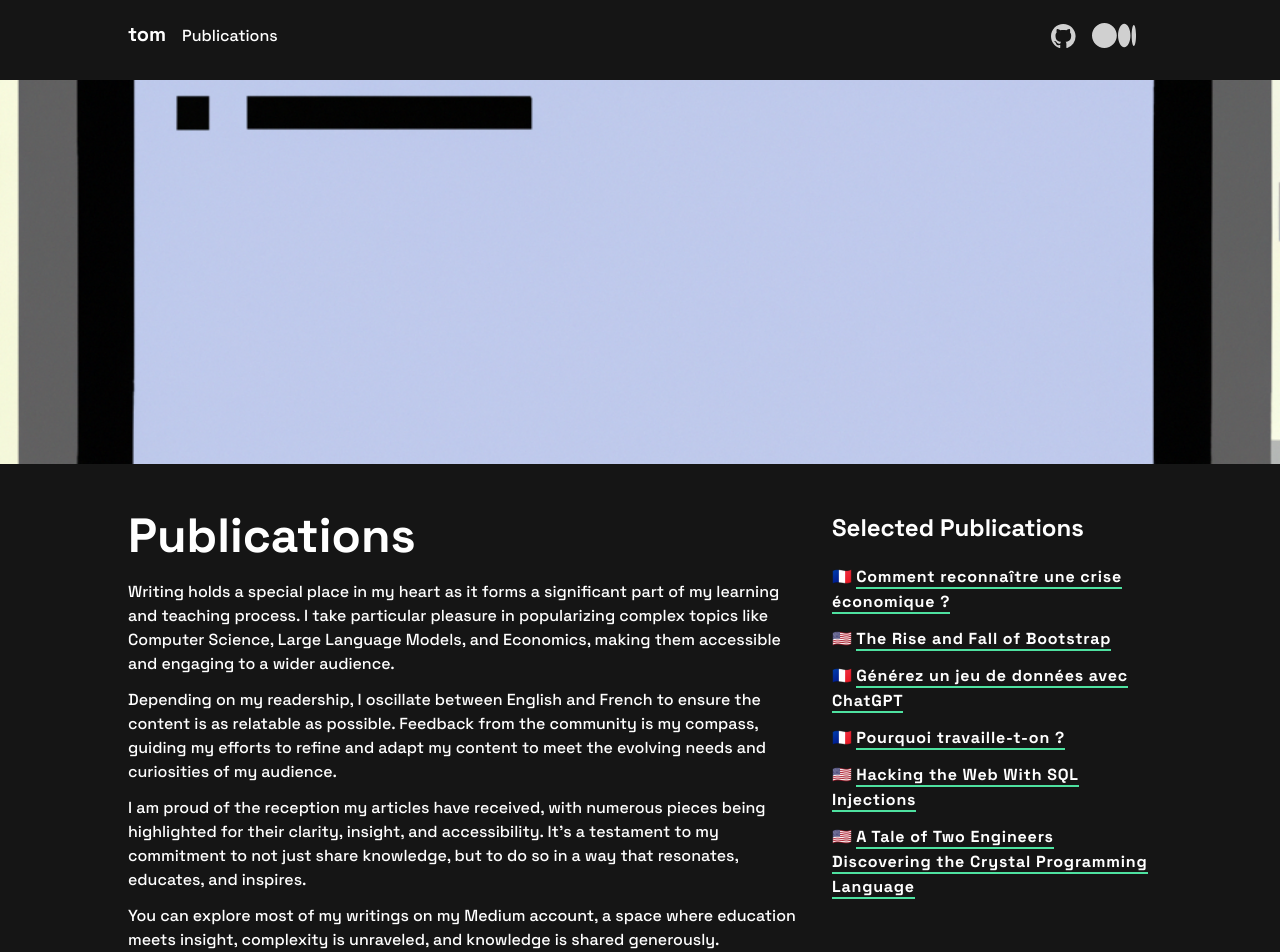
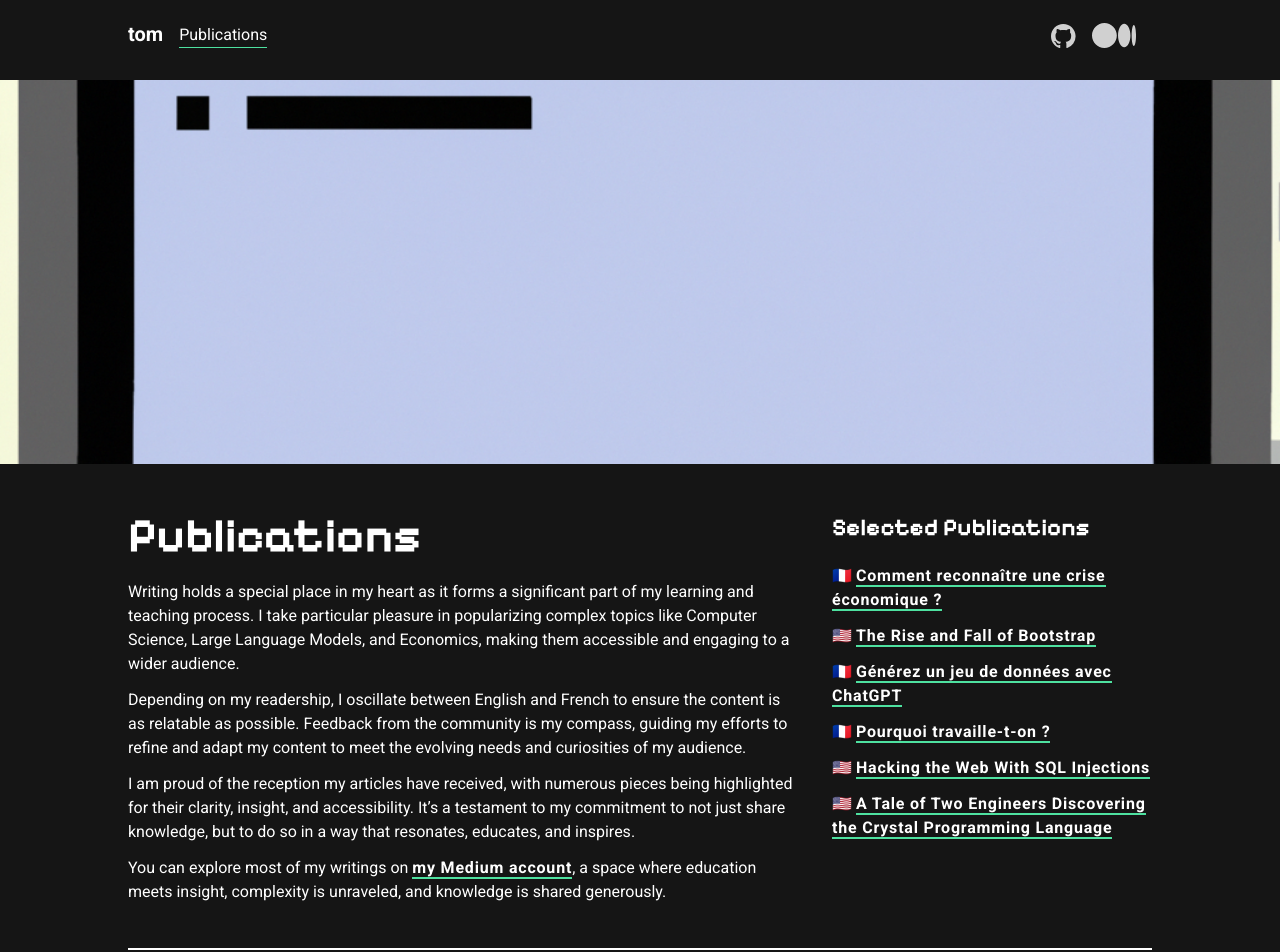
Before and after one commit to tdimnet/tdimnet.github.io, a React (Vite) app: page /publications in a window 1280 px wide. Shown: the top 952 px of the page. Built offline with nearby package versions, Linux system fonts and the light colour scheme.

Commit message:
Playing with the publication page layout

```diff
--- a/src/components/Header/index.tsx
+++ b/src/components/Header/index.tsx
@@ -1,4 +1,4 @@
-import { Link } from "react-router-dom";
+import { Link, useLocation } from "react-router-dom";
 import CustomLink from "../Link";
 
 import Heading from "../Heading";
@@ -7,6 +7,8 @@ import GithubIcon from "../../icons/Github";
 import MediumIcon from "../../icons/Medium";
 
 function Component() {
+  const { pathname } = useLocation();
+
   return (
     <header className="row-span-1">
       <nav>
@@ -18,7 +20,15 @@ function Component() {
           </li>
           <li className="mr-4">
             <Link to="/publications">
-              <Paragraph>Publications</Paragraph>
+              <Paragraph
+                css={
+                  pathname === "/publications"
+                    ? "border-b border-b-secondary"
+                    : ""
+                }
+              >
+                Publications
+              </Paragraph>
             </Link>
           </li>
           <li className="ml-auto mr-4">
--- a/src/pages/Publications/index.tsx
+++ b/src/pages/Publications/index.tsx
@@ -37,9 +37,14 @@ function Page() {
               inspires.
             </Paragraph>
             <Paragraph css="mb-3">
-              You can explore most of my writings on my Medium account, a space
-              where education meets insight, complexity is unraveled, and
-              knowledge is shared generously.
+              You can explore most of my writings on{" "}
+              <Link
+                content="my Medium account"
+                external
+                to="https://tdimnet.medium.com/"
+              />
+              , a space where education meets insight, complexity is unraveled,
+              and knowledge is shared generously.
             </Paragraph>
           </article>
           <aside>
--- a/src/style.css
+++ b/src/style.css
@@ -1,6 +1,15 @@
-/* Custom font: space-grotest  */
-@import url('https://fonts.googleapis.com/css2?family=Space+Grotesk:wght@500;700&display=swap');
+@import url('https://fonts.googleapis.com/css2?family=Pixelify+Sans:wght@700&family=Roboto:wght@100;400;700&display=swap');
 
 @tailwind base;
 @tailwind components;
 @tailwind utilities;
+
+@layer base {
+  html {
+    font-family: 'Roboto', sans-serif;
+  }
+
+  h1, h2 {
+    font-family: 'Pixelify Sans', cursive;
+  }
+}
--- a/tailwind.config.js
+++ b/tailwind.config.js
@@ -14,9 +14,6 @@ module.exports = {
       teriary: MINE_SHAFT,
       customGrey: ALTO,
       white: WHITE
-    },
-    fontFamily: {
-      'space-grotest': ['Space Grotesk', 'sans-serif']
     }
   },
   plugins: [],
```
Also changed, not shown: src/data/articles.ts (+12 -12 lines).
